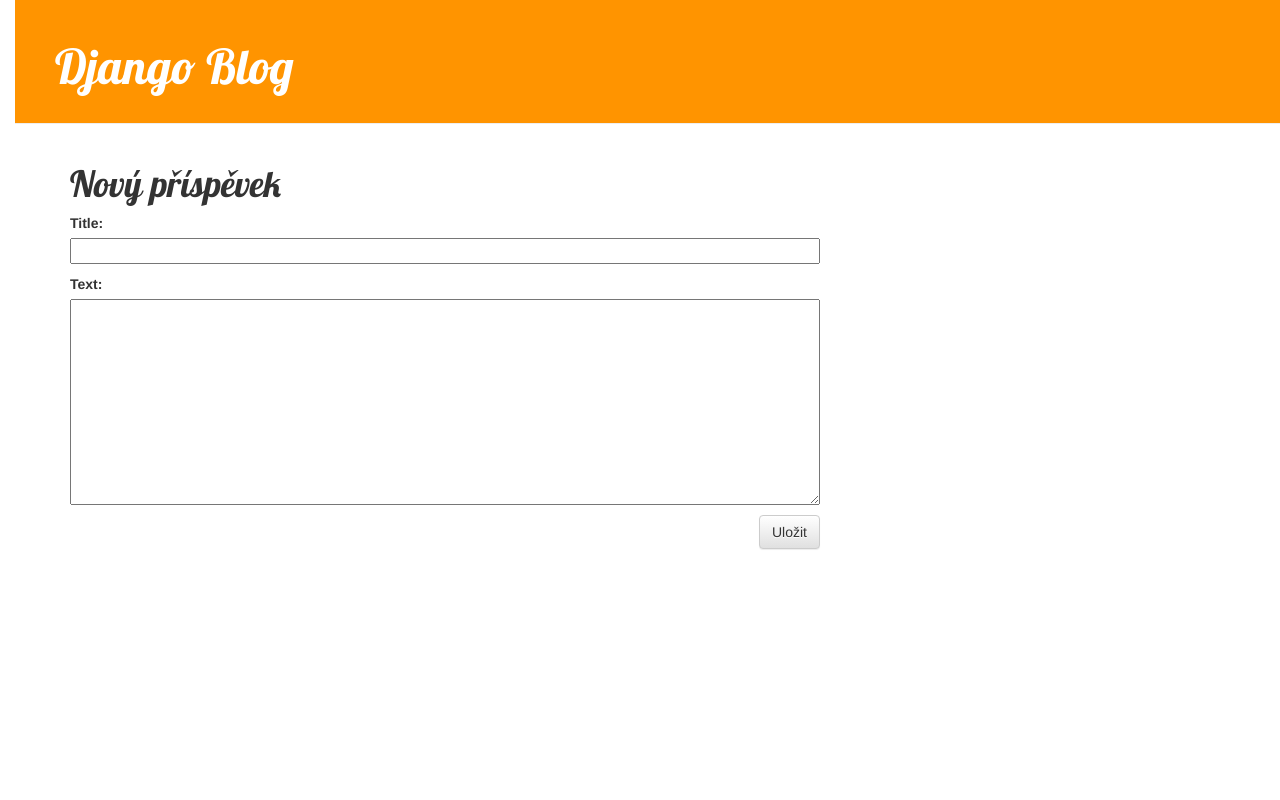
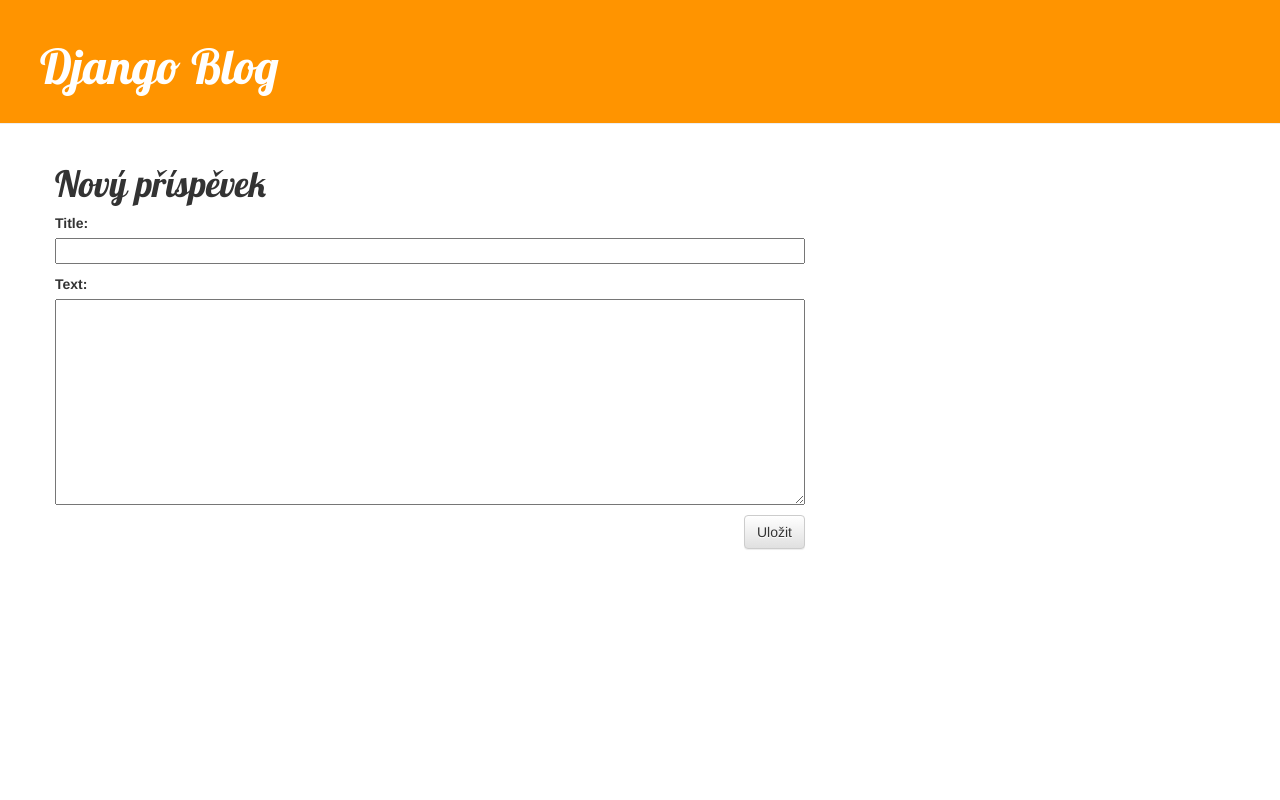
Before and after one commit to tuxwobb/my-first-blog, a Django app: page /post/new/ in a window 1280 px wide. Run offline with Django 3.2, Linux system fonts and the light colour scheme; some libraries are stand-ins or nearby versions.

Commit message:
Final version 0.1

```diff
--- a/blog/static/css/blog.css
+++ b/blog/static/css/blog.css
@@ -1,16 +1,7 @@
-h1 a {
-    color: #FCA205;
-    font-family: 'Lobster';
-}
-
-body {
-    padding-left: 15px;
-}
-
 .page-header {
      background-color: #ff9400;
-     margin-top: 0;
      padding: 20px 20px 20px 40px;
+     margin-top: 0px;
 }
 
 .page-header h1, .page-header h1 a, .page-header h1 a:visited, .page-header h1 a:active {
@@ -23,11 +14,15 @@
      margin-left: 40px;
 }
 
+h1 a {
+    color: #FCA205;
+}
+
 h1, h2, h3, h4 {
      font-family: 'Lobster', cursive;
 }
 
- .date {
+.date {
      float: right;
      color: #828282;
 }
@@ -36,21 +31,21 @@
      float: right;
 }
 
- .post-form textarea, .post-form input {
+.post-form textarea, .post-form input {
      width: 100%;
 }
 
- .top-menu, .top-menu:hover, .top-menu:visited {
+.top-menu, .top-menu:hover, .top-menu:visited {
      color: #ffffff;
      float: right;
      font-size: 26pt;
      margin-right: 20px;
 }
 
- .post {
+.post {
      margin-bottom: 70px;
 }
 
- .post h1 a, .post h1 a:visited {
+.post h1 a, .post h1 a:visited {
      color: #000000;
 }
--- a/blog/templates/post_detail.html
+++ b/blog/templates/post_detail.html
@@ -4,7 +4,7 @@
 	<div class="post">
 		{% if post.published_date %}
 			<div class="date">
-				<p>{{ post.published_date }}</p>
+				{{ post.published_date }}
 			</div>
 		{% endif %}
 		{% if user.is_authenticated %}
```
